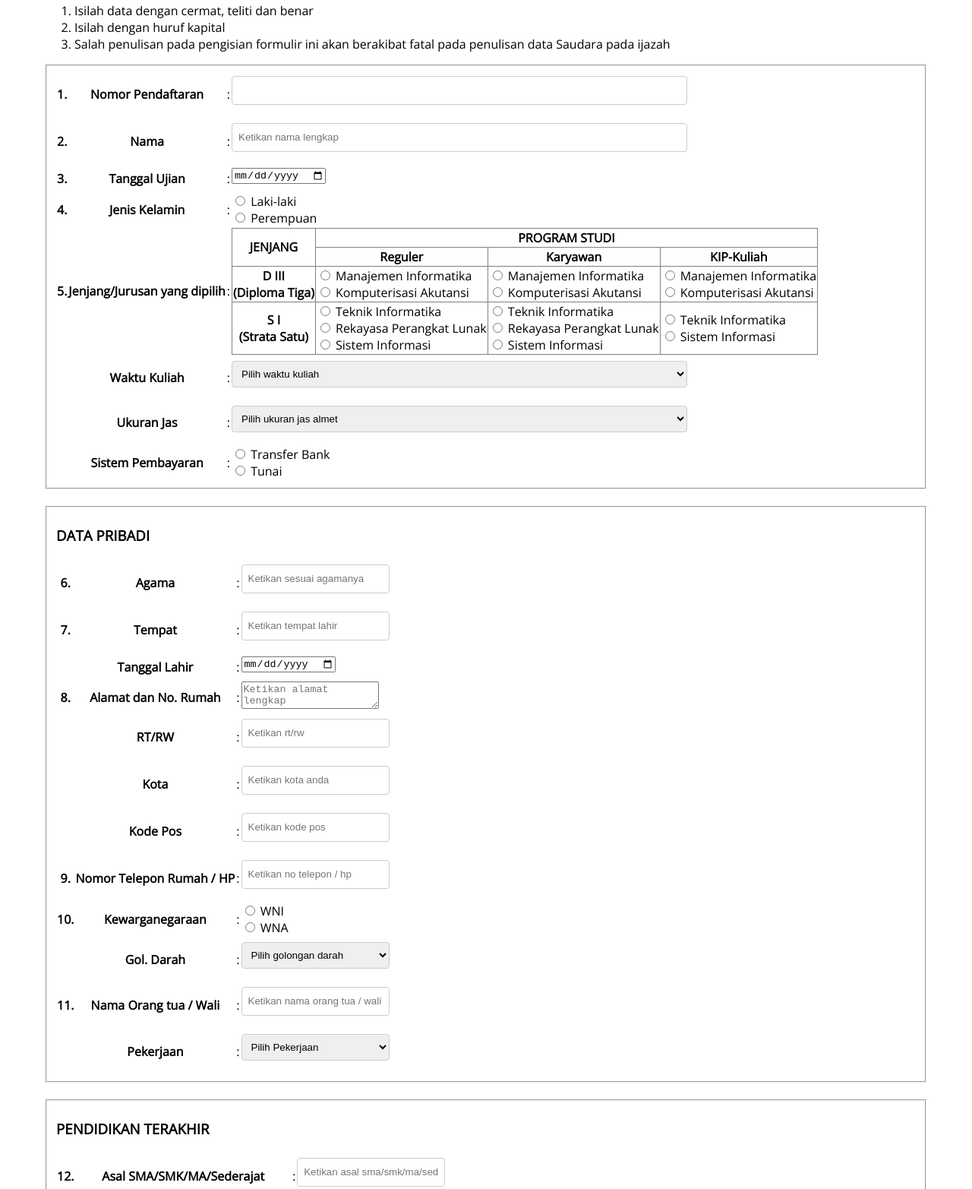
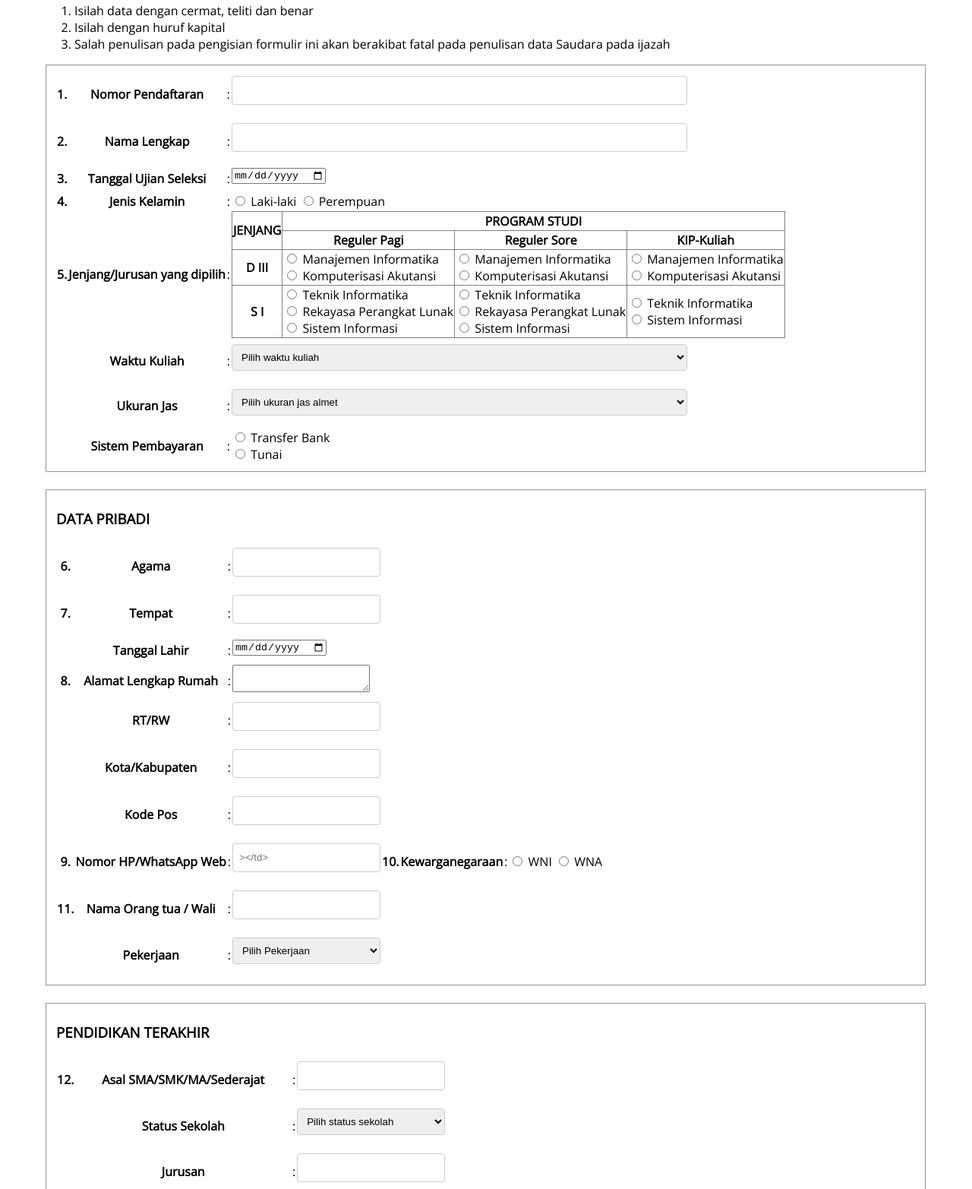
Before and after one commit to arisaaja/arisaaja.github.io, a plain HTML site: page p04css-basic/Basic-CSS HTML Form.html in a window 1280 px wide. Shown: the part 344-1909 px from the top of the page at 76% size. Drawn offline with nearby package versions, Linux system fonts and the light colour scheme.

Commit message:
Update Basic-CSS HTML Form.html

```diff
--- a/p04css-basic/Basic-CSS HTML Form.html
+++ b/p04css-basic/Basic-CSS HTML Form.html
@@ -36,13 +36,13 @@
 					</tr>
 					<tr>
 						<th>2.</th>
-						<th>Nama</th>
+						<th>Nama Lengkap</th>
 						<td>:</td>
-						<td><input type="text" name="" placeholder="Ketikan nama lengkap"></td>
+						<td><input type="text" name="" placeholder=></td>
 					</tr>
 					<tr>
 						<th>3.</th>
-						<th>Tanggal Ujian</th>
+						<th>Tanggal Ujian Seleksi</th>
 						<td>:</td>
 						<td><input type="date" name=""></td>
 					</tr>
@@ -52,7 +52,6 @@
 						<td>:</td>
 						<td>
 							<input type="radio" name="jenis_kelamin" value="Laki-laki"> Laki-laki
-							<br>
 							<input type="radio" name="jenis_kelamin" value="Perempuan"> Perempuan
 						</td>
 					</tr>
@@ -69,16 +68,15 @@
 											<th colspan="3" class="tengah">PROGRAM STUDI</th>
 										</tr>
 										<tr>
-											<th class="tengah">Reguler</th>
-											<th class="tengah">Karyawan</th>
+											<th class="tengah">Reguler Pagi</th>
+											<th class="tengah">Reguler Sore</th>
 											<th class="tengah">KIP-Kuliah</th>
 										</tr>
 									</thead>
 									<tbody>
 										<tr>
 											<th class="tengah">
-												D III <br>
-												(Diploma Tiga)
+												D III
 											</th>
 											<td>
 												<input type="radio" name="menejemen_informatika" value="Manajemen Informatika"> Manajemen Informatika
@@ -98,9 +96,8 @@
 										</tr>
 										<tr>
 											<th class="tengah">
-												S I <br>
-												(Strata Satu)
-											</th>
+												S I
+																		</th>
 											<td>
 												<input type="radio" name="teknik_informatika" value="Teknik Informatika"> Teknik Informatika
 												<br>
@@ -173,13 +170,13 @@
 						<th>6.</th>
 						<th>Agama</th>
 						<td>:</td>
-						<td><input type="text" name="" placeholder="Ketikan sesuai agamanya"></td>
+						<td><input type="text" name="" placeholder=></td>
 					</tr>
 					<tr>
 						<th>7.</th>
 						<th>Tempat</th>
 						<td>:</td>
-						<td><input type="text" name="" placeholder="Ketikan tempat lahir"></td>
+						<td><input type="text" name="" placeholder=></td>
 					</tr>
 					<tr>
 						<th></th>
@@ -189,33 +186,33 @@
 					</tr>
 					<tr>
 						<th>8.</th>
-						<th>Alamat dan No. Rumah</th>
+						<th>Alamat Lengkap Rumah</th>
 						<td>:</td>
-						<td><textarea name="" placeholder="Ketikan alamat lengkap"></textarea></td>
+						<td><textarea name="" placeholder=></textarea></td>
 					</tr>
 					<tr>
 						<th></th>
 						<th>RT/RW</th>
 						<td>:</td>
-						<td><input type="text" name="" placeholder="Ketikan rt/rw"></td>
+						<td><input type="text" name="" placeholder=></td>
 					</tr>
 					<tr>
 						<th></th>
-						<th>Kota</th>
+						<th>Kota/Kabupaten</th>
 						<td>:</td>
-						<td><input type="text" name="" placeholder="Ketikan kota anda"></td>
+						<td><input type="text" name="" placeholder=></td>
 					</tr>
 					<tr>
 						<th></th>
 						<th>Kode Pos</th>
 						<td>:</td>
-						<td><input type="text" name="" placeholder="Ketikan kode pos"></td>
+						<td><input type="text" name="" placeholder=></td>
 					</tr>
 					<tr>
 						<th>9.</th>
-						<th>Nomor Telepon Rumah / HP</th>
+						<th>Nomor HP/WhatsApp Web</th>
 						<td>:</td>
-						<td><input type="text" name="" placeholder="Ketikan no telepon / hp"></td>
+						<td><input type="text" name="" placeholder="></td>
 					</tr>
 					<tr>
 						<th>10. </th>
@@ -223,29 +220,14 @@
 						<td>:</td>
 						<td>
 							<input type="radio" name="wni" value="WNI"> WNI
-							<br>
 							<input type="radio" name="wna" value="WNA"> WNA
-						</td>
-					</tr>
-					<tr>
-						<th></th>
-						<th>Gol. Darah</th>
-						<td>:</td>
-						<td>
-							<select name="">
-								<option value="Pilih golongan darah">Pilih golongan darah</option>
-								<option value="">A</option>
-								<option value="">B</option>
-								<option value="">AB</option>
-								<option value="">O</option>
-							</select>
 						</td>
 					</tr>
 					<tr>
 						<th>11.</th>
 						<th>Nama Orang tua / Wali</th>
 						<td>:</td>
-						<td><input type="text" name="" placeholder="Ketikan nama orang tua / wali"></td>
+						<td><input type="text" name="" placeholder=></td>
 					</tr>
 					<tr>
 						<th></th>
@@ -272,7 +254,7 @@
 						<th>12. </th>
 						<th>Asal SMA/SMK/MA/Sederajat</th>
 						<td>:</td>
-						<td><input type="text" name="" placeholder="Ketikan asal sma/smk/ma/sederajat"></td>
+						<td><input type="text" name="" placeholder=></td>
 					</tr>
 					<tr>
 						<th></th>
@@ -291,13 +273,13 @@
 						<th></th>
 						<th>Jurusan</th>
 						<td>:</td>
-						<td><input type="text" name="" placeholder="Ketikan jurusan"></td>
+						<td><input type="text" name="" placeholder=></td>
 					</tr>
 					<tr>
 						<th></th>
 						<th>Nomor Ijazah SMA/SMK/MA/Sederajat</th>
 						<td>:</td>
-						<td><input type="text" name="" placeholder="Ketikan nomor ijazah"></td>
+						<td><input type="text" name="" placeholder=></td>
 					</tr>
 					<tr>
 						<th></th>
```
